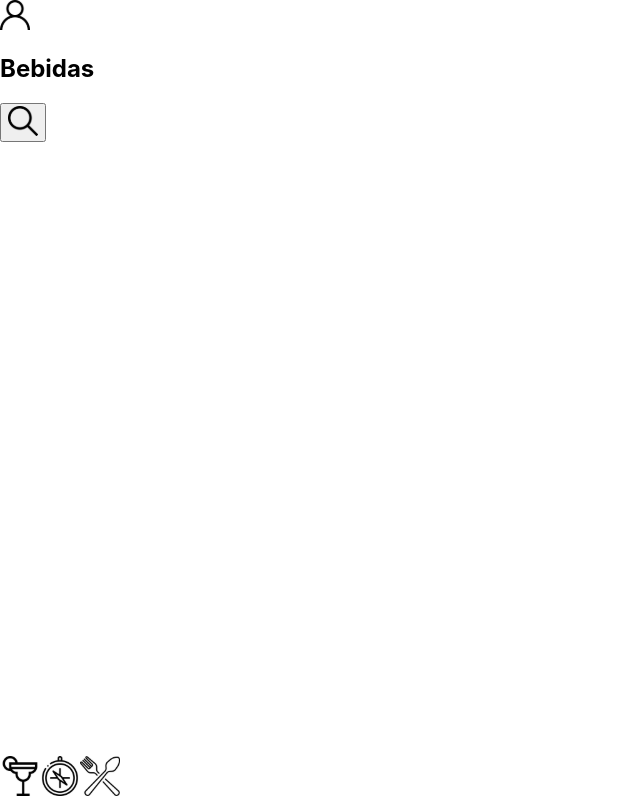
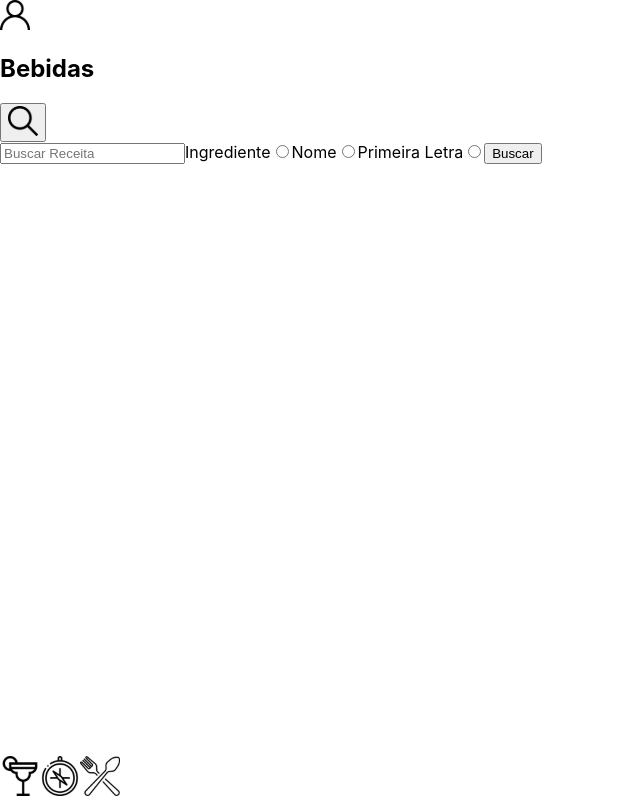
Before and after one commit to GustavoLemes97/project-recipes-app, a React (Create React App) app: page /bebidas in a window 1280 px wide. Both pictures are taken after a click on the button 23 px from the left and 122 px from the top of the page. Shown: the whole page, without its empty margins (0-640 px from the left). Built offline with nearby package versions, Linux system fonts and the light colour scheme.

Commit message:
Requisito 12 e 13

```diff
--- a/src/Components/Header.jsx
+++ b/src/Components/Header.jsx
@@ -1,22 +1,28 @@
-import React from 'react';
+import React, { useState } from 'react';
 import PropTypes from 'prop-types';
 import { Link } from 'react-router-dom';
 import ProfileIcon from '../images/profileIcon.svg';
 import SearchIcon from '../images/searchIcon.svg';
+import SearchBar from '../Components/SearchBar'
 
 function Header({ pageTitle, searchBtn }) {
+  const [showBar, setShowBar] = useState(false);
   return (
+    <>
       <nav>
         <Link to="/perfil">
           <img data-testid="profile-top-btn" alt="Profile" src={ ProfileIcon } />
         </Link>
         <h1 data-testid="page-title">{pageTitle}</h1>
         {searchBtn && (
-        <button type="button">
+          <button type="button" onClick={ () => { showBar ? setShowBar(false) : setShowBar(true); }}>
             <img data-testid="search-top-btn" alt="searchIcon" src={ SearchIcon } />
           </button>
         )}
       </nav>
+      {showBar && <SearchBar />}
+    </>
+
   );
 }
 
--- /dev/null
+++ b/src/Components/SearchBar.jsx
@@ -0,0 +1,24 @@
+import React from 'react';
+
+function SearchBar() {
+  return (
+    <section>
+      <input data-testid="search-input" type="text" placeholder="Buscar Receita" />
+      <label htmlFor="">
+        Ingrediente
+        <input data-testid="ingredient-search-radio" type="radio" />
+      </label>
+      <label htmlFor="">
+        Nome
+        <input data-testid="name-search-radio" type="radio" />
+      </label>
+      <label htmlFor="">
+        Primeira Letra
+        <input data-testid="first-letter-search-radio" type="radio" />
+      </label>
+      <button data-testid="exec-search-btn" type="button">Buscar</button>
+    </section>
+  );
+}
+
+export default SearchBar;
```
Also changed, not shown: 1 other file (tests, documents, lock files or other folders). Lines whose indentation alone changed are shown as unchanged.
